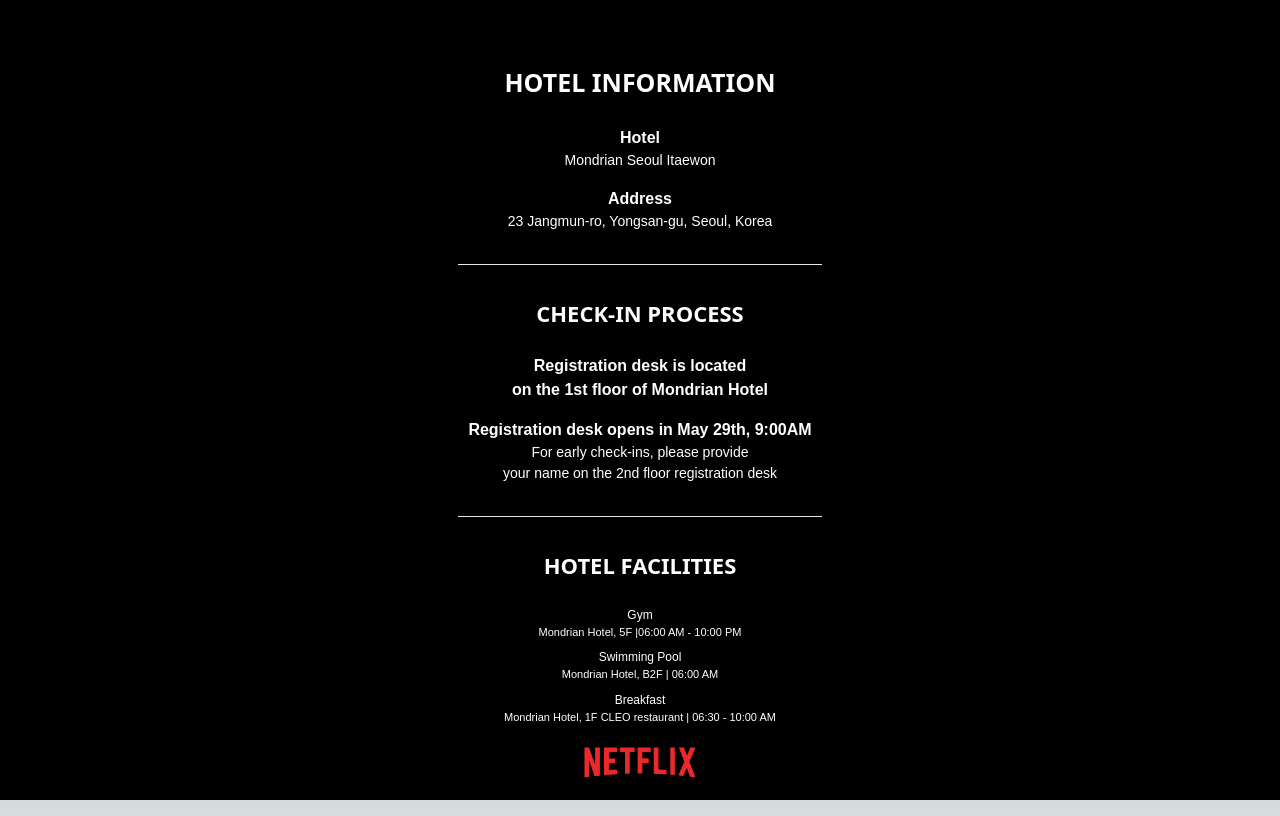
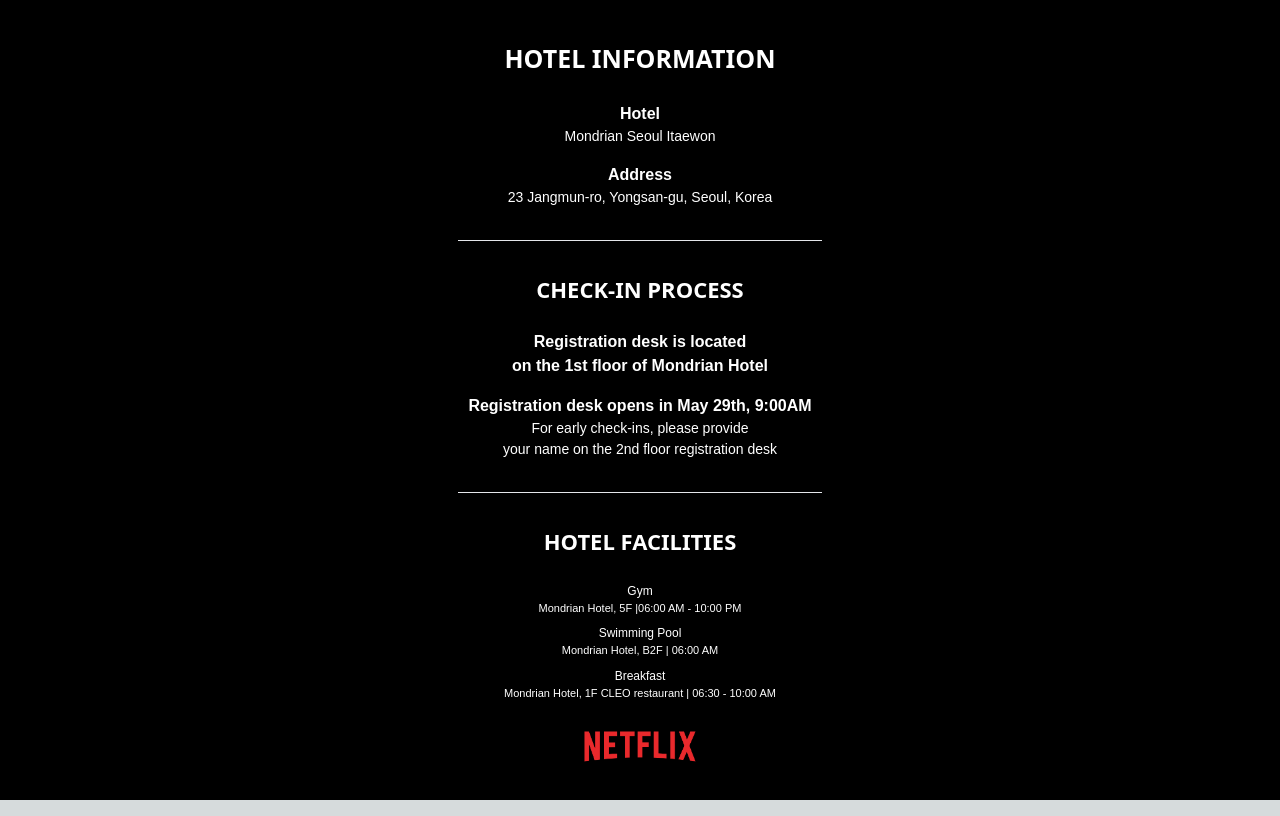
Before and after one commit to jiohjung98/netflix-squid-game-trip, a Next.js app: page /hotel in a window 1280 px wide. Built offline with nearby package versions, Linux system fonts and the light colour scheme.

Commit message:
fix: margin top

```diff
--- a/src/pages/airport/index.tsx
+++ b/src/pages/airport/index.tsx
@@ -14,14 +14,15 @@ const AirportPickupPage = () => {
 
   return (
     <div className="flex flex-col justify-between items-center h-screen">
-      <div className="w-[95%] mt-[3rem] text-center">
+      <div className="w-[95%] mt-[1.5rem] text-center">
 
         <p className="text-white mt-[1rem] mb-[1rem] font-black" style={{ fontSize: '25px' }}>AIRPORT PICKUP</p>
         {currentPage === 1 && (
           <>
             <p className="text-white mt-[1rem] mb-[1.5rem] font-extrabold" style={{ fontSize: '16px' }}>MEET UP POINT</p>
             <div className="netflix-light text-white font-bold" style={{ fontSize: '14px' }}>Incheon Airport</div>
-            <div className="netflix-light text-white mb-[1rem]" style={{ fontSize: '12px' }}>Terminal 1, 1st floor | Gate 5</div>
+            <div className="netflix-light text-white font-light" style={{ fontSize: '12px' }}>Terminal 1, 1st floor | Gate 5</div>
+            <div className="netflix-light text-white mb-[1rem]" style={{ fontSize: '12px' }}>Terminal 2, 1st floor | Gate 5</div>
             <div className="netflix-light text-white font-bold" style={{ fontSize: '14px' }}>Gimpo Airport</div>
             <div className="netflix-light text-white mb-[1rem]" style={{ fontSize: '12px' }}>International terminal, 1st floor | Gate 1</div>
             <div className="flex justify-center w-full mx-auto gray-500 my-[3rem]">
--- a/src/pages/hotel/index.tsx
+++ b/src/pages/hotel/index.tsx
@@ -2,30 +2,40 @@ import Image from 'next/image';
 
 const HotelInformationPage = () => {
   return (
-    <div className="flex flex-col justify-between items-center h-screen">
-      <div className="w-[95%] mt-[3rem] text-center">
-        <p className="text-white mt-[1rem] mb-[1.5rem] font-black" style={{ fontSize: '25px' }}>HOTEL INFORMATION</p>
-              <div className="netflix-light font-extrabold text-white my-auto" style={{ fontSize: '16px' }}>Hotel</div>
-              <div className="netflix-light text-white my-auto mb-[1rem]" style={{ fontSize: '14px' }}>Mondrian Seoul Itaewon</div>
-              <div className="netflix-light font-extrabold text-white my-auto" style={{ fontSize: '16px' }}>Address</div>
-              <div className="netflix-light text-white my-auto" style={{ fontSize: '14px' }}>23 Jangmun-ro, Yongsan-gu, Seoul, Korea</div>
-              <div className="flex justify-center w-full mx-auto gray-500 my-[2rem]">
+    <div className="relative h-screen w-screen">
+      <div className="absolute inset-0">
+        <Image
+          src="/background.png"
+          alt="Main Page Background"
+          layout="fill"
+          objectFit="cover"
+          className="z-0"
+        />
+      </div>
+    <div className="relative flex flex-col justify-between items-center h-screen">
+      <div className="w-[95%] mt-[1.5rem] text-center">
+        <p className="text-white mt-[1rem] mb-[1.5rem] font-black z-10" style={{ fontSize: '25px' }}>HOTEL INFORMATION</p>
+              <div className="netflix-light font-extrabold text-white my-auto z-10" style={{ fontSize: '16px' }}>Hotel</div>
+              <div className="netflix-light text-white my-auto mb-[1rem] z-10" style={{ fontSize: '14px' }}>Mondrian Seoul Itaewon</div>
+              <div className="netflix-light font-extrabold text-white my-auto z-10" style={{ fontSize: '16px' }}>Address</div>
+              <div className="netflix-light text-white my-auto z-10" style={{ fontSize: '14px' }}>23 Jangmun-ro, Yongsan-gu, Seoul, Korea</div>
+              <div className="flex justify-center w-full mx-auto gray-500 my-[2rem]  z-10">
+                <hr className='w-[30%] z-10'></hr>
+              </div>
+              <p className="text-white mt-[1rem] mb-[1.5rem] font-extrabold z-10" style={{ fontSize: '22px' }}>CHECK-IN PROCESS</p>
+              <div className="netflix-light font-extrabold text-white my-auto mb-[1rem] z-10" style={{ fontSize: '16px' }}>Registration desk is located<br/>on the 1st floor of Mondrian Hotel</div>
+              <div className="netflix-light font-extrabold text-white my-auto z-10" style={{ fontSize: '16px' }}>Registration desk opens in May 29th, 9:00AM</div>
+              <div className="netflix-light text-white my-auto z-10" style={{ fontSize: '14px' }}>For early check-ins, please provide<br/>your name on the 2nd floor registration desk</div>
+              <div className="flex justify-center w-full mx-auto gray-500 my-[2rem] z-10">
                 <hr className='w-[30%]'></hr>
               </div>
-              <p className="text-white mt-[1rem] mb-[1.5rem] font-extrabold" style={{ fontSize: '22px' }}>CHECK-IN PROCESS</p>
-              <div className="netflix-light font-extrabold text-white my-auto mb-[1rem]" style={{ fontSize: '16px' }}>Registration desk is located<br/>on the 1st floor of Mondrian Hotel</div>
-              <div className="netflix-light font-extrabold text-white my-auto" style={{ fontSize: '16px' }}>Registration desk opens in May 29th, 9:00AM</div>
-              <div className="netflix-light text-white my-auto" style={{ fontSize: '14px' }}>For early check-ins, please provide<br/>your name on the 2nd floor registration desk</div>
-              <div className="flex justify-center w-full mx-auto gray-500 my-[2rem]">
-                <hr className='w-[30%]'></hr>
-              </div>
-              <p className="text-white mt-[1rem] mb-[1.5rem] font-extrabold" style={{ fontSize: '22px' }}>HOTEL FACILITIES</p>
-                <div className="netflix-light text-white my-auto font-medium" style={{ fontSize: '12px' }}>Gym</div>
-                <div className="netflix-light text-white my-auto mb-[0.5rem]" style={{ fontSize: '11px' }}>Mondrian Hotel, 5F |06:00 AM - 10:00 PM</div>
-                <div className="netflix-light text-white my-auto font-medium" style={{ fontSize: '12px' }}>Swimming Pool</div>
-                <div className="netflix-light text-white my-auto mb-[0.5rem]" style={{ fontSize: '11px' }}>Mondrian Hotel, B2F | 06:00 AM</div>
-                <div className="netflix-light text-white my-auto font-medium" style={{ fontSize: '12px' }}>Breakfast</div>
-                <div className="netflix-light text-white my-auto mb-[0.5rem]" style={{ fontSize: '11px' }}>Mondrian Hotel, 1F CLEO restaurant | 06:30 - 10:00 AM</div>
+              <p className="text-white mt-[1rem] mb-[1.5rem] font-extrabold z-10" style={{ fontSize: '22px' }}>HOTEL FACILITIES</p>
+                <div className="netflix-light text-white my-auto font-medium z-10" style={{ fontSize: '12px' }}>Gym</div>
+                <div className="netflix-light text-white my-auto mb-[0.5rem] z-10" style={{ fontSize: '11px' }}>Mondrian Hotel, 5F |06:00 AM - 10:00 PM</div>
+                <div className="netflix-light text-white my-auto font-medium z-10" style={{ fontSize: '12px' }}>Swimming Pool</div>
+                <div className="netflix-light text-white my-auto mb-[0.5rem] z-10" style={{ fontSize: '11px' }}>Mondrian Hotel, B2F | 06:00 AM</div>
+                <div className="netflix-light text-white my-auto font-medium z-10" style={{ fontSize: '12px' }}>Breakfast</div>
+                <div className="netflix-light text-white my-auto mb-[0.5rem] z-10" style={{ fontSize: '11px' }}>Mondrian Hotel, 1F CLEO restaurant | 06:30 - 10:00 AM</div>
 
       </div>
       <div className="w-full flex flex-col justify-center items-center pb-[1.5rem]">
@@ -38,6 +48,7 @@ const HotelInformationPage = () => {
         />
       </div>
     </div>
+    </div>
   );
 };
 
--- a/src/pages/seoul/index.tsx
+++ b/src/pages/seoul/index.tsx
@@ -14,7 +14,7 @@ const ExploringPage = () => {
 
   return (
     <div className="flex flex-col justify-between items-center h-screen">
-      <div className="w-[95%] mt-[3rem] text-center">
+      <div className="w-[95%] mt-[1.5rem] text-center">
         {currentPage === 1 && (
           <>
             <p className="text-white mt-[1rem] mb-[2.5rem] font-black" style={{ fontSize: '25px' }}>PLACES TO VISIT<br/>IN SEOUL</p>
--- a/src/pages/style/index.tsx
+++ b/src/pages/style/index.tsx
@@ -3,7 +3,7 @@ import Image from 'next/image';
 const StyleGuildPage = () => {
   return (
     <div className="flex flex-col justify-between items-center h-screen">
-      <div className="w-[95%] mt-[3rem] text-center">
+      <div className="w-[95%] mt-[1.5rem] text-center">
         <p className="text-white mt-[1rem] mb-[1.5rem] font-black" style={{ fontSize: '25px' }}>STYLE GUIDE</p>
               <div className="netflix-light font-extrabold text-white" style={{ fontSize: '20px' }}>DAY 1</div>
               <div className="netflix-light font-bold text-white my-auto mb-[1rem]" style={{ fontSize: '18px' }}>May 29</div>
--- a/src/pages/weather/index.tsx
+++ b/src/pages/weather/index.tsx
@@ -4,7 +4,7 @@ import Link from 'next/link';
 const WeatherForcastPage = () => {
   return (
     <div className="flex flex-col justify-between items-center h-screen">
-      <div className="w-[95%] my-auto mt-[3rem] text-center">
+      <div className="w-[95%] my-auto mt-[1.5rem] text-center">
 
         <p className="text-white mt-[1rem] mb-[1rem] font-extrabold" style={{ fontSize: '25px' }}>WEATHER FORECAST</p>
         <div className="netflix-light text-white mb-[1.5rem]" style={{ fontSize: '14px' }}>Avg. daytime weather: 24°C (75.2°F)</div>
```
Also changed, not shown: src/pages/category/index.tsx (+6 -6 lines), src/pages/index.tsx (+9 -11 lines).
